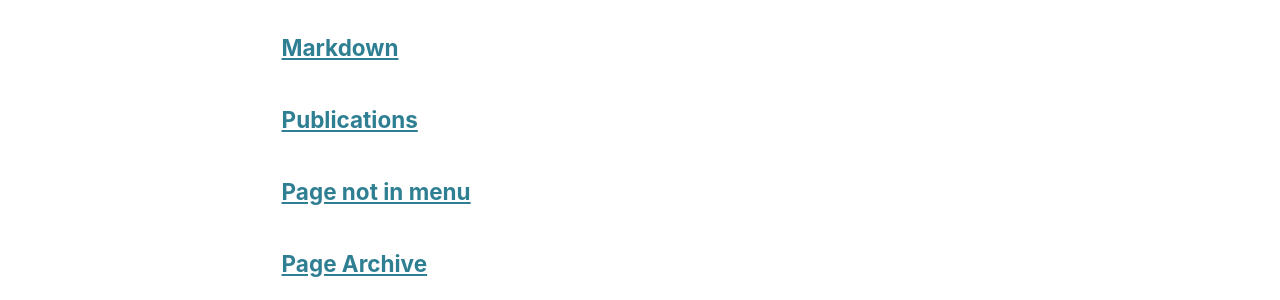
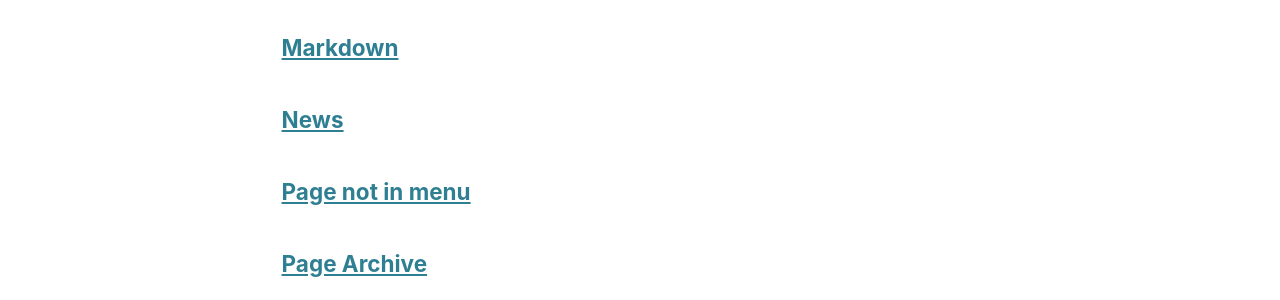
Before and after one commit to ZZ2020zz/ZZ2020zz.github.io, a Jekyll site: the page built from _pages/page-archive.html, in a window 1280 px wide and 900 px high, scrolled down 423 px. Shown: the part 154-454 px from the top of the window. Built offline with Jekyll 4.4.1, drawn with Linux system fonts in a browser that asks for light colours.

Commit message:
Update news.html

```diff
--- a/_pages/news.html
+++ b/_pages/news.html
@@ -1,7 +1,7 @@
 ---
 layout: archive
-title: "Publications"
-permalink: /publications/
+title: "News"
+permalink: /news/
 author_profile: true
 ---
 <!DOCTYPE html>
```
